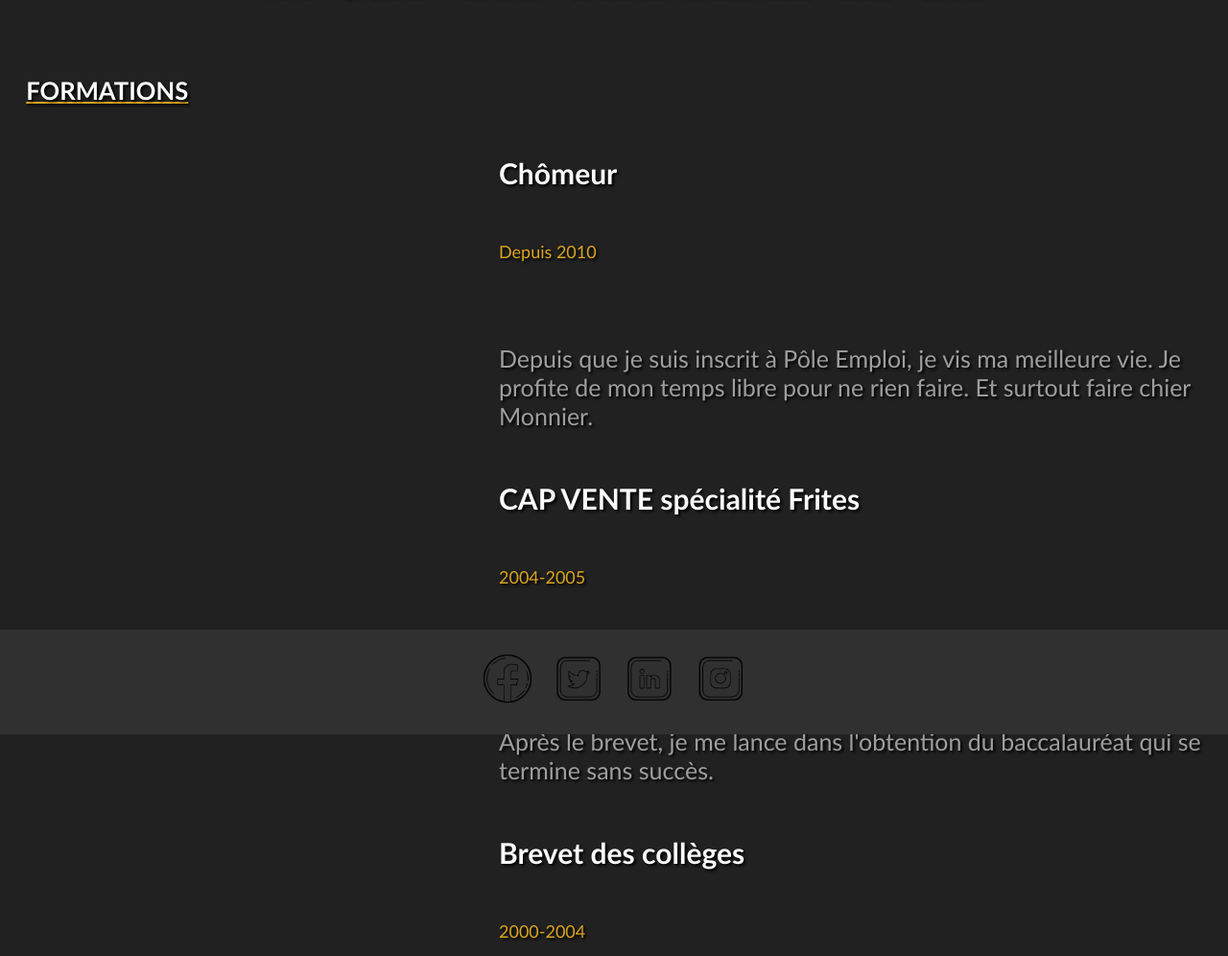
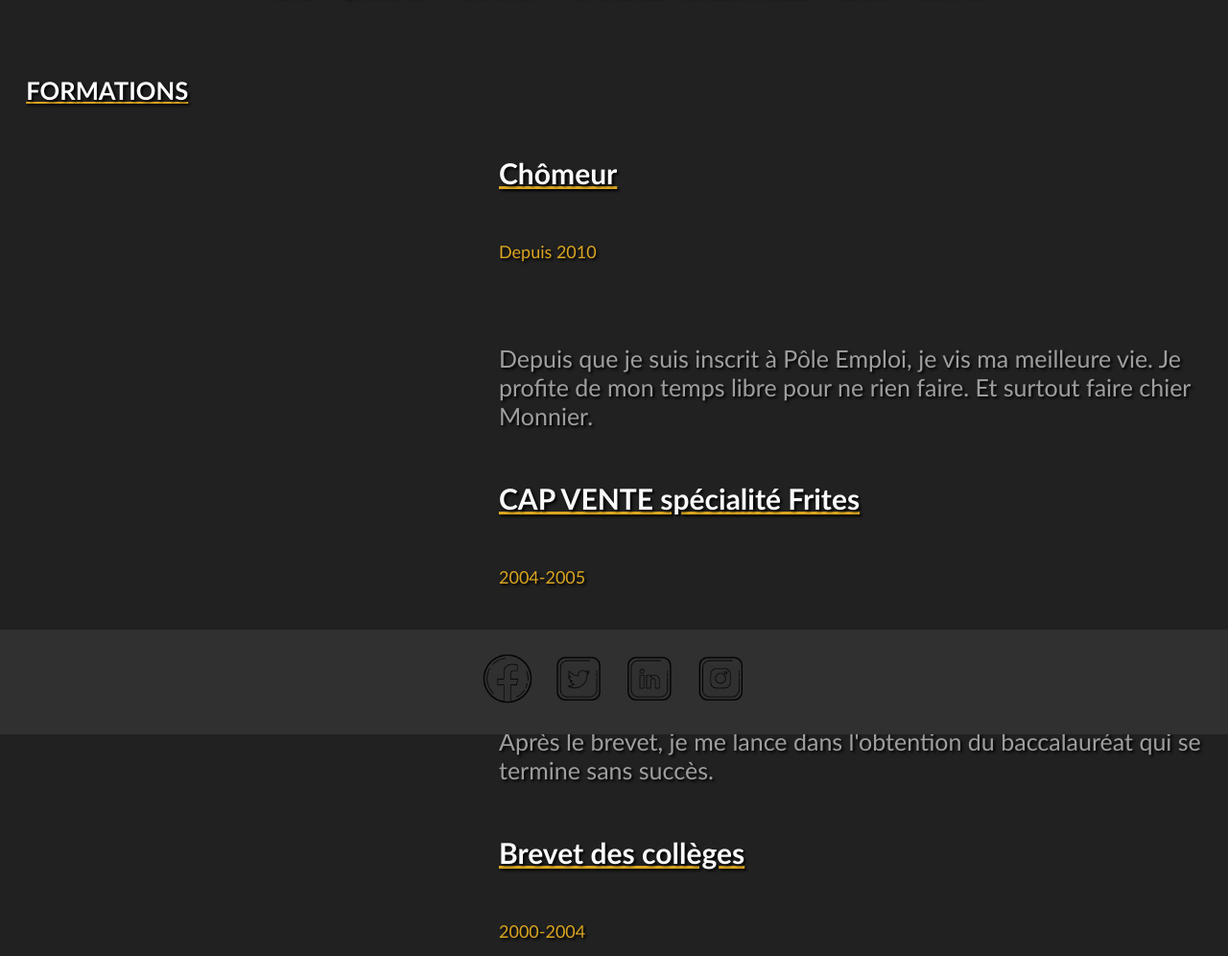
Before and after one commit to KadirALBOSTAN/Projet1, a PHP site: page /lesformations.php in a window 1280 px wide. Shown: the part 35-1031 px from the top of the page at 96% size. Run offline with PHP 8.4, Linux system fonts and the light colour scheme.

Commit message:
underline h3

```diff
--- a/lesformations.css
+++ b/lesformations.css
@@ -23,6 +23,7 @@ p {
 }
 
 h3 {
+    text-decoration: underline goldenrod;
     color: #fafafa;
     font-size: 30px;
 }
```
